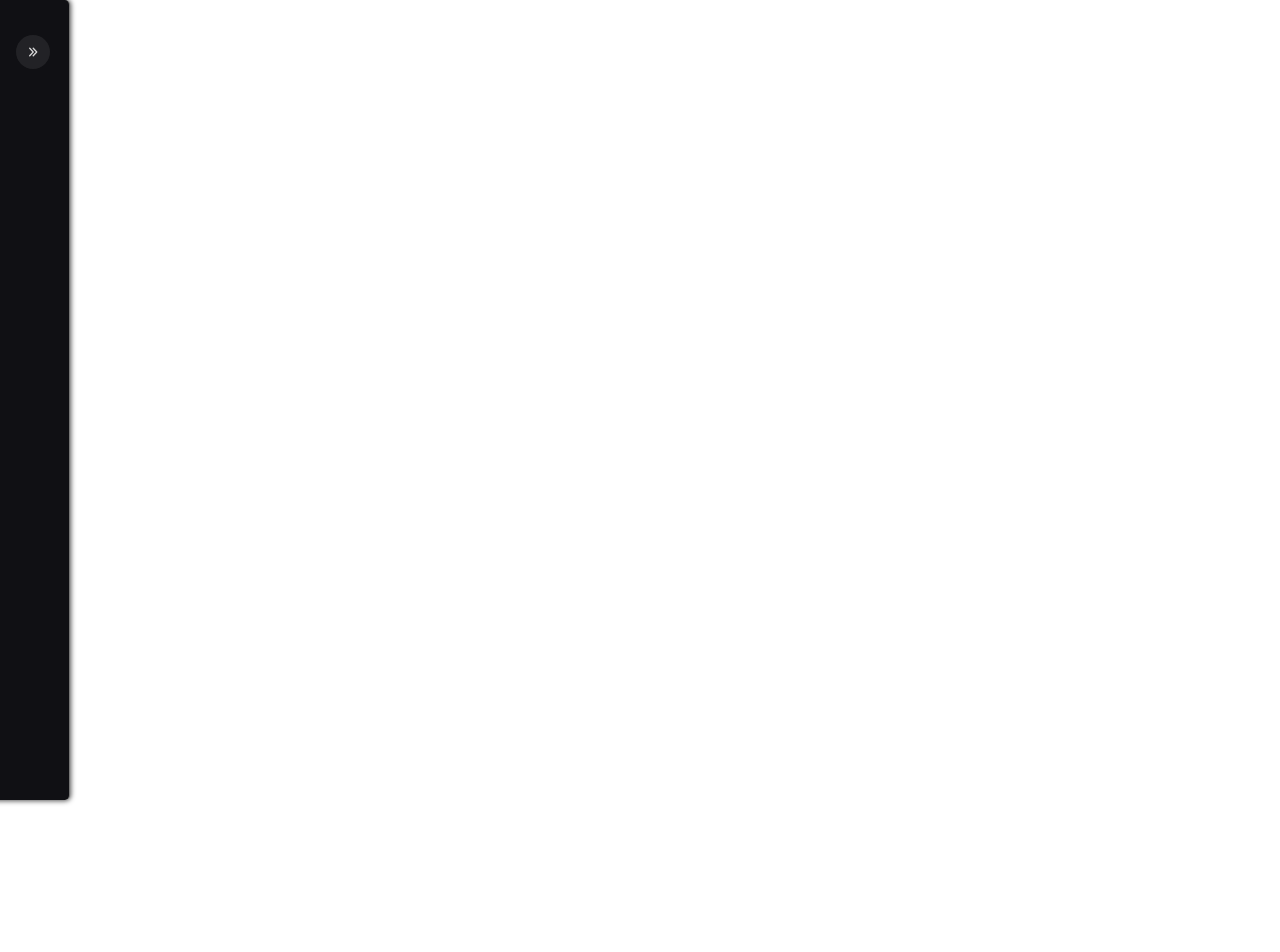
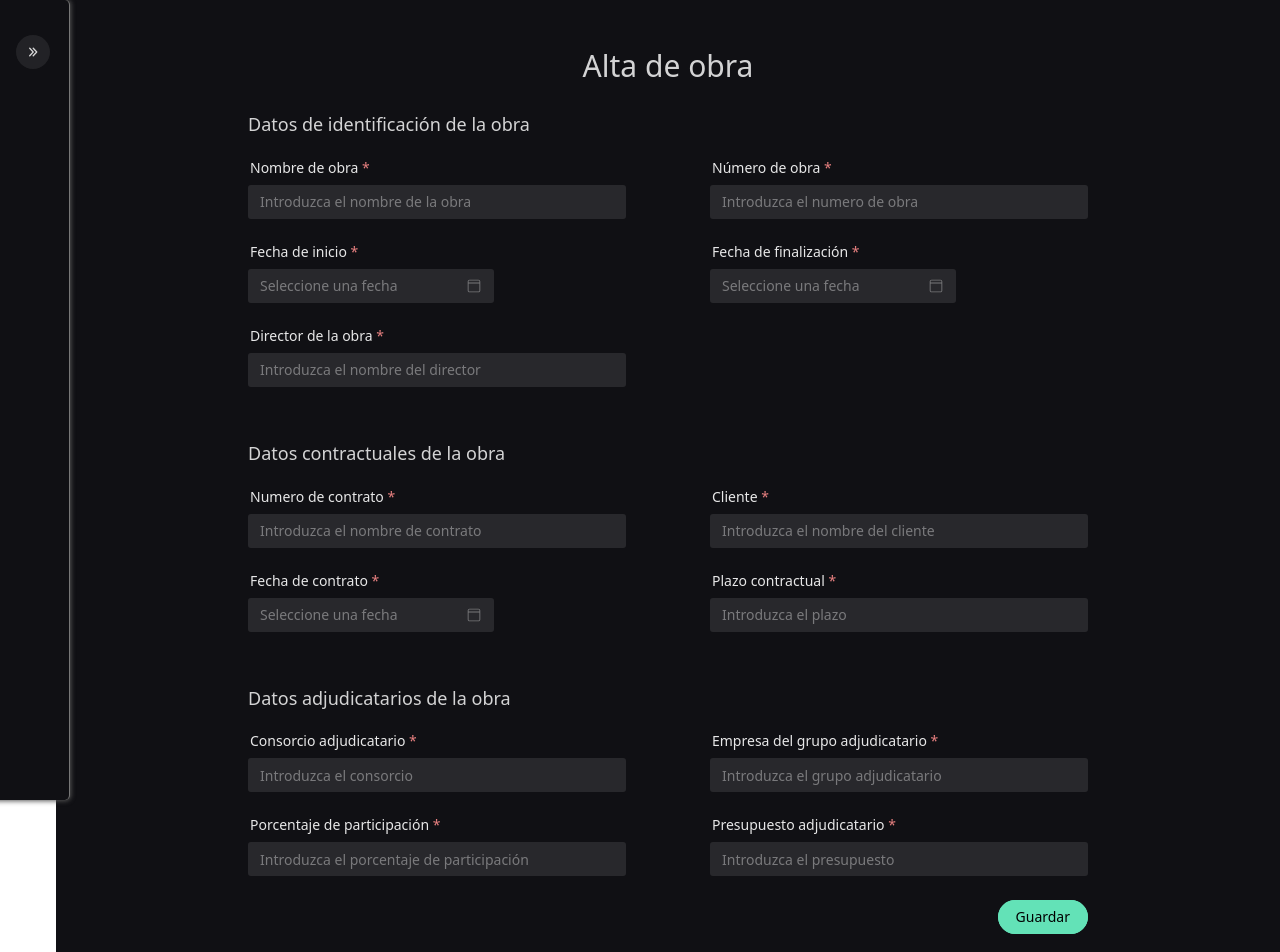
Before and after one commit to FTWLabs/tesoreriaApp, a Nuxt app: page /administration/alta-obra in a window 1280 px wide. Shown: the top 952 px of the page. Before the commit the page ends 800 px from the top, so only its background shows below. Built offline with nearby package versions, Linux system fonts and the light colour scheme.

Commit message:
The module Alta de Obra is implemented
- This module is a page with the following path administration/alta-obra
- A transition between pages is implemented too modifying the file
  nuxt.config.ts

```diff
--- a/layouts/default.vue
+++ b/layouts/default.vue
@@ -209,7 +209,7 @@ const collapseItems = [
         item: [
           {
             value: 'Alta de obra',
-            route: ''//'alta-obra'
+            route: 'alta-obra'
           },
           {
             value: 'Presupuesto de obra',
--- a/nuxt.config.ts
+++ b/nuxt.config.ts
@@ -1,6 +1,9 @@
 // https://nuxt.com/docs/api/configuration/nuxt-config
 export default defineNuxtConfig({
   devtools: { enabled: true },
+  app: {
+    pageTransition: { name: 'page', mode: 'out-in' }
+  },
   build: {
     transpile:
       process.env.NODE_ENV === 'production'
--- /dev/null
+++ b/pages/administration/alta-obra.vue
@@ -0,0 +1,270 @@
+<template>
+  <n-layout
+  :content-style="{
+    'display': 'flex',
+    'flex-direction': 'column',
+    'flex-wrap': 'wrap',
+    'align-items': 'center',
+  }"
+  class="alta-obra">
+    <n-h1>
+      <n-text>
+        Alta de obra
+      </n-text>
+    </n-h1>
+    <n-form
+    class="form-alta-obra"
+    ref="formRef"
+    :model="formValue"
+    :rules="rules"
+    >
+      <n-h3
+      class="categories-form">
+        <n-text>
+          Datos de identificación de la obra
+        </n-text>
+      </n-h3>
+      <n-form-item label="Nombre de obra" path="build.name">
+        <n-input v-model:value="formValue.build.name" placeholder="Introduzca el nombre de la obra" />
+      </n-form-item>
+      <n-form-item label="Número de obra" path="build.number">
+        <n-input v-model:value="formValue.build.number" placeholder="Introduzca el numero de obra" />
+      </n-form-item>
+      <n-form-item label="Fecha de inicio" path="build.startDate">
+        <n-date-picker v-model:value="formValue.build.startDate" placeholder="Seleccione una fecha"  type="date" />
+      </n-form-item>
+      <n-form-item label="Fecha de finalización" path="build.finishDate">
+        <n-date-picker v-model:value="formValue.build.finishDate" placeholder="Seleccione una fecha"  type="date" />
+      </n-form-item>
+      <n-form-item label="Director de la obra" path="build.director">
+        <n-input v-model:value="formValue.build.director" placeholder="Introduzca el nombre del director" />
+      </n-form-item>
+      <n-h3
+      class="categories-form">
+        <n-text>
+          Datos contractuales de la obra
+        </n-text>
+      </n-h3>
+      <n-form-item label="Numero de contrato" path="contract.number">
+        <n-input v-model:value="formValue.contract.number" placeholder="Introduzca el nombre de contrato" />
+      </n-form-item>
+      <n-form-item label="Cliente" path="contract.nameCustomer">
+        <n-input v-model:value="formValue.contract.nameCustomer" placeholder="Introduzca el nombre del cliente" />
+      </n-form-item>
+      <n-form-item label="Fecha de contrato" path="contract.date">
+        <n-date-picker v-model:value="formValue.contract.date"  placeholder="Seleccione una fecha"  type="date" />
+      </n-form-item>
+      <n-form-item label="Plazo contractual" path="contract.lapse">
+        <n-input v-model:value="formValue.contract.lapse" placeholder="Introduzca el plazo" />
+      </n-form-item>
+      <n-h3
+      class="categories-form">
+        <n-text>
+          Datos adjudicatarios de la obra
+        </n-text>
+      </n-h3>
+      <n-form-item label="Consorcio adjudicatario" path="adjudge.consortium">
+        <n-input v-model:value="formValue.adjudge.consortium" placeholder="Introduzca el consorcio" />
+      </n-form-item>
+      <n-form-item label="Empresa del grupo adjudicatario" path="adjudge.group">
+        <n-input v-model:value="formValue.adjudge.group" placeholder="Introduzca el grupo adjudicatario" />
+      </n-form-item>
+      <n-form-item label="Porcentaje de participación" path="adjudge.percentage">
+        <n-input v-model:value="formValue.adjudge.percentage" placeholder="Introduzca el porcentaje de participación" />
+      </n-form-item>
+      <n-form-item label="Presupuesto adjudicatario" path="adjudge.budget">
+        <n-input v-model:value="formValue.adjudge.budget" placeholder="Introduzca el presupuesto" />
+      </n-form-item>
+      <n-form-item class="save-button-form">
+        <n-button type="primary" round @click="handleValidateButtonClick">
+          Guardar
+        </n-button>
+      </n-form-item>
+    </n-form>
+    <!--
+    This is a preview of the changes in the form
+    <pre>{{ JSON.stringify(formValue, null, 2) }}
+    </pre>
+    -->
+  </n-layout>
+</template>
+
+<script setup lang="ts">
+import {
+  NDatePicker,
+  NH1,
+  NText,
+  NH3,
+  NLayout,
+  NForm,
+  NFormItem,
+  NInput,
+  NButton,
+  useMessage,
+  FormInst,
+  FormRules
+} from 'naive-ui'
+
+const formRef = ref<FormInst | null>(null)
+
+const formValue = ref({
+  build: {
+    name: '',
+    number: '',
+    startDate: null,
+    finishDate: null,
+    director: '',
+  },
+  contract: {
+    number: '',
+    nameCustomer: '',
+    date: null,
+    lapse: '',
+  },
+  adjudge: {
+    consortium: '',
+    group: '',
+    percentage: '',
+    budget: '',
+  }
+})
+
+const rules: FormRules = {
+  build: {
+    name: {
+      required: true,
+      trigger: ['blur', 'change'],
+      message: 'Por favor introduzca el dato'
+    },
+    number: {
+      required: true,
+      trigger: ['blur', 'change'],
+      message: 'Por favor introduzca el dato'
+    },
+    startDate: {
+      type: 'number',
+      required: true,
+      trigger: ['blur', 'change'],
+      message: 'Por favor introduzca el dato'
+    },
+    finishDate: {
+      type: 'number',
+      required: true,
+      trigger: ['blur', 'change'],
+      message: 'Por favor introduzca el dato'
+    },
+    director: {
+      required: true,
+      trigger: ['blur', 'change'],
+      message: 'Por favor introduzca el dato'
+    },
+  },
+  contract: {
+    number: {
+      required: true,
+      trigger: ['blur', 'change'],
+      message: 'Por favor introduzca el dato'
+    },
+    nameCustomer: {
+      required: true,
+      trigger: ['blur', 'change'],
+      message: 'Por favor introduzca el dato'
+    },
+    date: {
+      type: 'number',
+      required: true,
+      trigger: ['blur', 'change'],
+      message: 'Por favor introduzca el dato'
+    },
+    lapse: {
+      required: true,
+      trigger: ['blur', 'change'],
+      message: 'Por favor introduzca el dato'
+    },
+  },
+  adjudge: {
+    consortium: {
+      required: true,
+      trigger: ['blur', 'change'],
+      message: 'Por favor introduzca el dato'
+    },
+    group: {
+      required: true,
+      trigger: ['blur', 'change'],
+      message: 'Por favor introduzca el dato'
+    },
+    percentage: {
+      required: true,
+      trigger: ['blur', 'change'],
+      message: 'Por favor introduzca el dato'
+    },
+    budget: {
+      required: true,
+      trigger: ['blur', 'change'],
+      message: 'Por favor introduzca el dato'
+    },
+  }
+}
+
+function handleValidateButtonClick(e: MouseEvent) {
+  e.preventDefault()
+  formRef.value?.validate((errors) => {
+    if(!errors) {
+      //TODO post in server
+      console.log(formValue)
+    } else {
+      console.log('Holas')
+    }
+  })
+}
+</script>
+
+<style>
+.n-layout.alta-obra {
+  margin: 0 0 0 4em;
+  padding: 3em 15%;
+}
+
+.n-form.form-alta-obra {
+  display: flex;
+  width: 100%;
+  justify-content: space-between;
+  flex-wrap: wrap;
+}
+
+.n-form.form-alta-obra > .n-form-item {
+  width: 45%;
+}
+
+.n-h3.categories-form {
+  width: 100%;
+}
+
+.n-form.form-alta-obra > .n-form-item.save-button-form {
+  display: flex;
+  width: 100%;
+  justify-content: flex-end;
+  position: relative;
+  padding-bottom: 1em;
+}
+
+@media (max-width: 700px) {
+  .n-layout.alta-obra {
+    margin: 0 0 0 4em;
+    padding: 2em 3em;
+  }
+  .n-form.form-alta-obra >.n-form-item {
+    width: 85%;
+  }
+}
+
+@media (min-width: 700px) and (max-width: 900px) {
+  .n-layout.alta-obra {
+    margin: 0 0 0 4em;
+    padding: 2em 10%;
+  }
+  .n-form.form-alta-obra >.n-form-item {
+    width: 45%;
+  }
+}
+</style>
```
